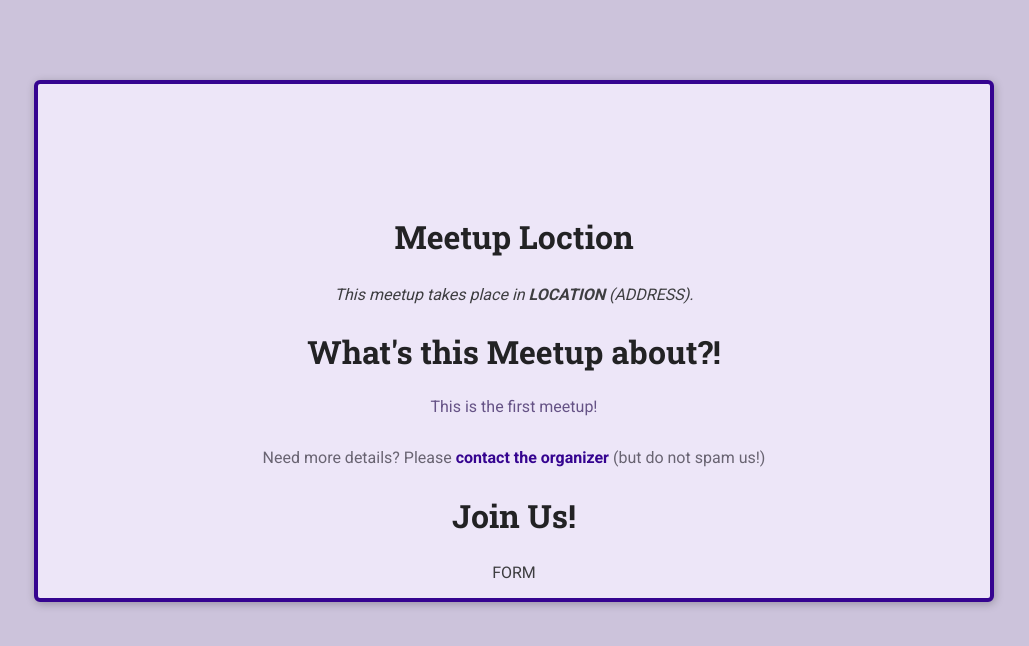
After one commit to hemory/django_site, a Django app: page /meetups/1 in a window 1280 px wide. The commit adds this page. Shown: the top 646 px of the page, without its empty margins (126-1155 px from the left). Run offline with Django 4.2, Linux system fonts and the light colour scheme.

Commit message:
added a new view, css, and url path

```diff
--- /dev/null
+++ b/meetups/static/meetups/styles/meetups-details.css
@@ -0,0 +1,88 @@
+article {
+  max-width: 60rem;
+  margin: 5rem auto;
+  border-radius: 6px;
+  background-color: #ede6f8;
+  border: 4px solid #350490;
+  box-shadow: 1px 2px 8px rgba(0, 0, 0, 0.25);
+  position: relative;
+  padding: 1rem;
+  text-align: center;
+}
+
+#main-image {
+  width: 10rem;
+  height: 10rem;
+  object-fit: cover;
+  position: absolute;
+  top: -5rem;
+  left: calc(50% - 5rem);
+  border-radius: 50%;
+  border: 4px solid #350490;
+}
+
+section:first-of-type {
+  margin-top: 6rem;
+}
+
+h2 {
+  font-size: 2rem;
+}
+
+address span {
+  font-weight: bold;
+}
+
+#details h2 {
+  margin-bottom: 0.5rem;
+}
+
+#details > p {
+  color: #665386;
+  padding: 1rem;
+  border-radius: 4px;
+  max-width: 80%;
+  margin: auto;
+}
+
+#details footer {
+  color: #696472;
+}
+
+#details footer a {
+  color: #350490;
+  text-decoration: none;
+  font-weight: bold;
+}
+
+#registration ul {
+  list-style: none;
+  margin: 0;
+  padding: 0;
+}
+
+#registration label {
+  font-weight: bold;
+  color: #46424d;
+  margin-right: 1rem;
+  display: block;
+  margin-bottom: 0.5rem;
+}
+
+#registration input {
+  font: inherit;
+  width: 40%;
+  background-color: #ebeaee;
+  border: 1px solid #4b4753;
+  border-radius: 4px;
+  padding: 0.25rem;
+}
+
+#registration-actions {
+  margin-top: 1.5rem;
+}
+
+#registration .errorlist {
+  margin-bottom: 0.5rem;
+  color: #880824;
+}
--- /dev/null
+++ b/meetups/templates/meetups/details.html
@@ -0,0 +1,35 @@
+{% load static %}
+
+<!DOCTYPE html>
+<html lang="en">
+<head>
+    <meta charset="UTF-8">
+    <title>{{ meetup_title }}</title>
+    <link rel="stylesheet" href="{% static 'meetups/styles/base.css' %}">
+    <link rel="stylesheet" href="{% static 'meetups/styles/meetups-details.css' %}">
+</head>
+<body>
+    <main>
+        <article>
+            <img src="" alt="">
+
+            <section id="location">
+                <h2>Meetup Loction</h2>
+                <address>This meetup takes place in <span>LOCATION</span> (ADDRESS).</address>
+            </section>
+            <section id="details">
+                <h2>What's this Meetup about?!</h2>
+                <p>{{ meetup_description }}</p>
+                <footer>
+                    <p>Need more details? Please <a href="">contact the organizer</a> (but do not spam us!)</p>
+                </footer>
+            </section>
+
+            <section id="registration">
+                <h2>Join Us!</h2>
+                    FORM
+            </section>
+        </article>
+    </main>
+</body>
+</html>
--- a/meetups/templates/meetups/index.html
+++ b/meetups/templates/meetups/index.html
@@ -9,8 +9,8 @@
     <link rel="stylesheet" href="{% static 'meetups/styles/all-meetups.css' %}">
 </head>
 <body>
-    <header>
-        <nav><a href="/meetups">DjangoMeetups</a></nav>
+    <header id="main-header">
+        <nav><a href="/meetups" id="main-logo">DjangoMeetups</a></nav>
         <h1>We got great Meetups coming!</h1>
         <p>Find the vibe here!</p>
     </header>
--- a/meetups/urls.py
+++ b/meetups/urls.py
@@ -3,5 +3,6 @@ from django.urls import path
 from . import views
 
 urlpatterns = [
-    path('meetups/', views.index) # our-domain.com/meetups
+    path('meetups/', views.index), # our-domain.com/meetups
+    path('meetups/<slug:meetup_slug>', views.details) # our-domain.com/meetups/<dynamic-path>
 ]
--- a/meetups/views.py
+++ b/meetups/views.py
@@ -21,3 +21,13 @@ def index(request):
         'show_meetups': True,
         'meetups': meetups
     })
+
+def details(request, meetup_slug):
+    selected_meetup = {
+        'title': 'First Meetup',
+        'description': 'This is the first meetup!'
+    }
+    return render(request, 'meetups/details.html', {
+        'meetup_title': selected_meetup['title'],
+        'meetup_description': selected_meetup['description']
+    })
```
